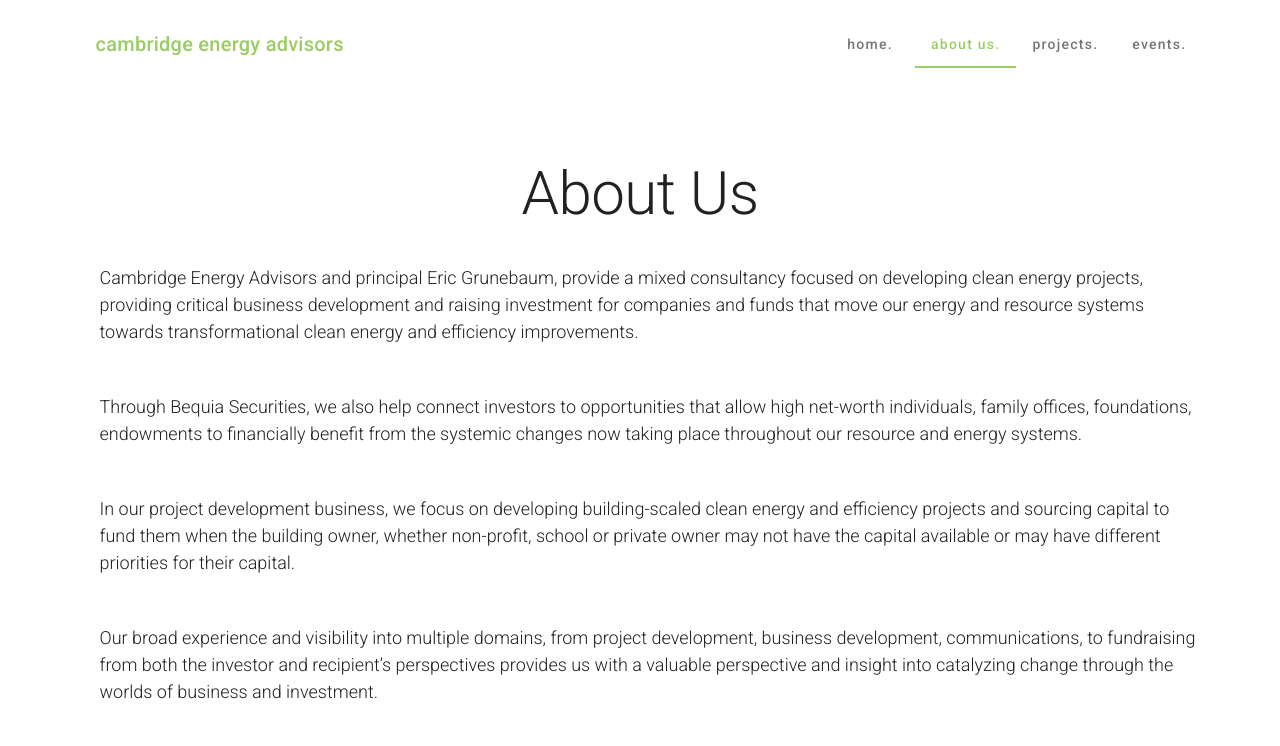
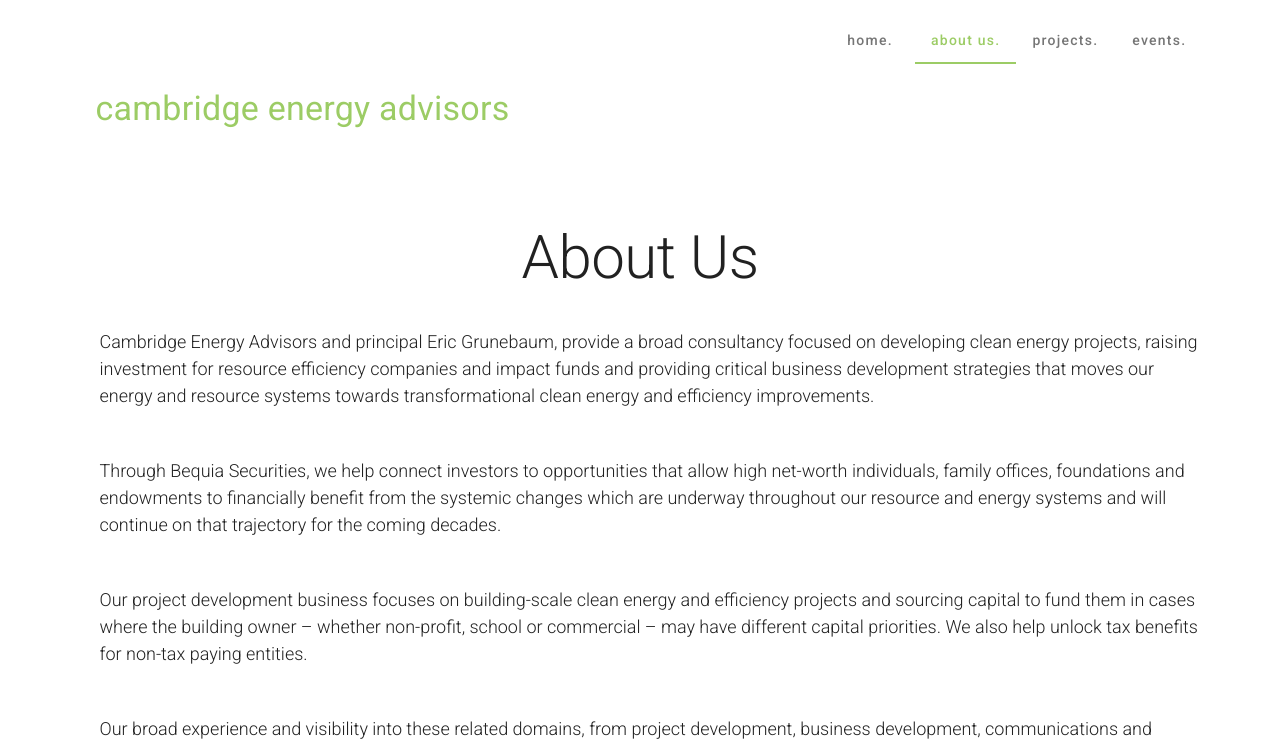
Before and after one commit to EricGrunebaum/CambridgeEnergyAdvisors-2020_6_23, a Vue app: page /about in a window 1280 px wide. Shown: the top 746 px of the page. Built offline with nearby package versions, Linux system fonts and the light colour scheme.

Commit message:
Make Navbar title prominent

```diff
--- a/src/components/Navbar.vue
+++ b/src/components/Navbar.vue
@@ -1,10 +1,10 @@
 <template>
    <nav>
        <v-container>
-            <v-toolbar flat app> <!--prominent-->
+            <v-toolbar flat app prominent>
                 <v-app-bar-nav-icon class="hidden-md-and-up primary--text" @click="drawer = !drawer"></v-app-bar-nav-icon>
                 <v-toolbar-title class="text-uppercase hidden-xs-only text-start">
-                    <a href="/"><span class="primary--text title text-lowercase">cambridge energy advisors</span></a>
+                    <a href="/"><span class="primary--text display-1 text-lowercase">cambridge energy advisors</span></a>
                 </v-toolbar-title>
 
                 <v-spacer></v-spacer>
@@ -71,4 +71,5 @@
     a{
         text-decoration: none;
     }
+
 </style>>
--- a/src/views/About.vue
+++ b/src/views/About.vue
@@ -37,10 +37,10 @@
 
       },
       contents: {
-        a: `Cambridge Energy Advisors and principal Eric Grunebaum, provide a mixed consultancy focused on developing clean energy projects, providing critical business development and raising investment for companies and funds that move our energy and resource systems towards transformational clean energy and efficiency improvements.`,
-        b: `Through Bequia Securities, we also help connect investors to opportunities that allow high net-worth individuals, family offices, foundations, endowments to financially benefit from the systemic changes now taking place throughout our resource and energy systems.`,
-        c: `In our project development business, we focus on developing building-scaled clean energy and efficiency projects and sourcing capital to fund them when the building owner, whether non-profit, school or private owner may not have the capital available or may have different priorities for their capital.`,
-        d: `Our broad experience and visibility into multiple domains, from project development, business development, communications, to fundraising from both the investor and recipient’s perspectives provides us with a valuable perspective and insight into catalyzing change through the worlds of business and investment.`
+        a: `Cambridge Energy Advisors and principal Eric Grunebaum, provide a broad consultancy focused on developing clean energy projects, raising investment for resource efficiency companies and impact funds and providing critical business development strategies that moves our energy and resource systems towards transformational clean energy and efficiency improvements.`,
+        b: `Through Bequia Securities, we help connect investors to opportunities that allow high net-worth individuals, family offices, foundations and endowments to financially benefit from the systemic changes which are underway throughout our resource and energy systems and will continue on that trajectory for the coming decades.`,
+        c: `Our project development business focuses on building-scale clean energy and efficiency projects and sourcing capital to fund them in cases where the building owner – whether non-profit, school or commercial – may have different capital priorities. We also help unlock tax benefits for non-tax paying entities.`,
+        d: `Our broad experience and visibility into these related domains, from project development, business development, communications and fundraising – from both the investor’s and recipient’s side of table – provides us with a valuable perspective and insight into catalyzing change through the worlds of business and investment.`
       }
     }
   }
```
